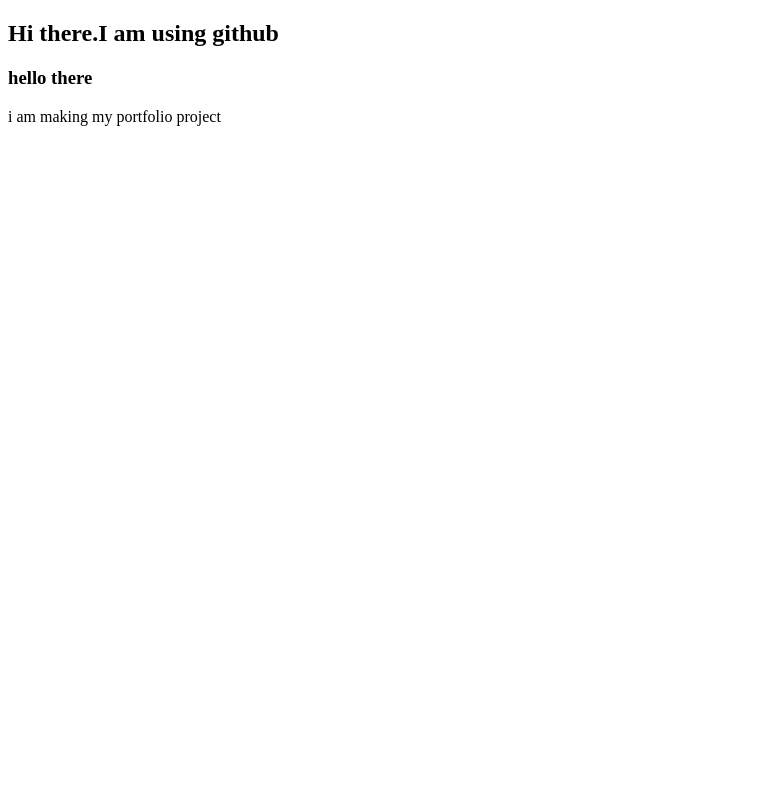
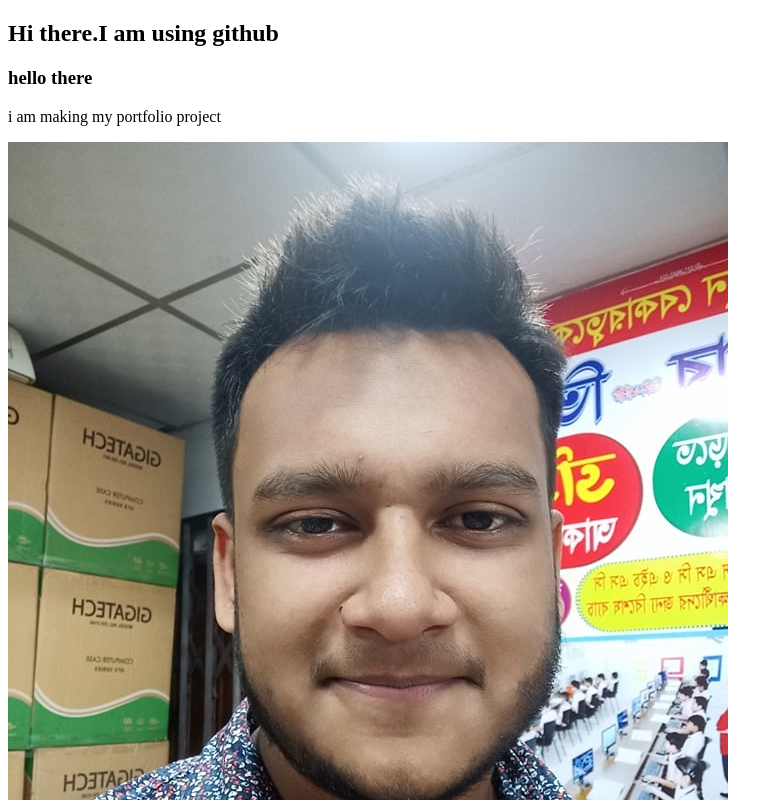
Before and after one commit to shohankazi/Portfolio-project, a plain HTML site: page index.html in a window 1280 px wide. Shown: the top 800 px of the page, without its empty margins (0-783 px from the left). Drawn offline with Linux system fonts and the light colour scheme.

Commit message:
added a new photo

```diff
--- a/index.html
+++ b/index.html
@@ -9,5 +9,6 @@
 <h2>Hi there.I am using github</h2>
 <h3>hello there</h3>
 <p>i am making my portfolio project</p>
+<img src="photos/shohan.jpg" alt="amar picture">
 </body>
 </html>
```
Also changed, not shown: photos/shohan.jpg (added).
